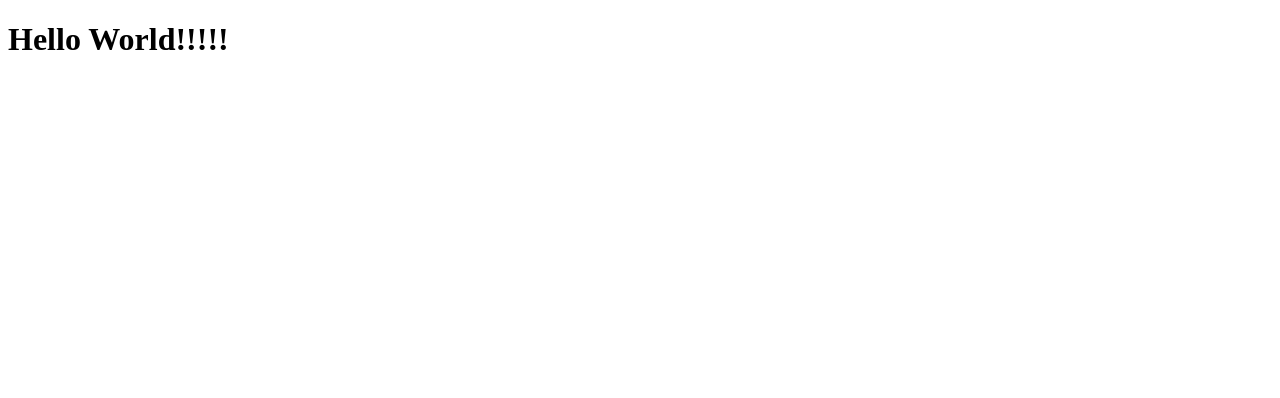
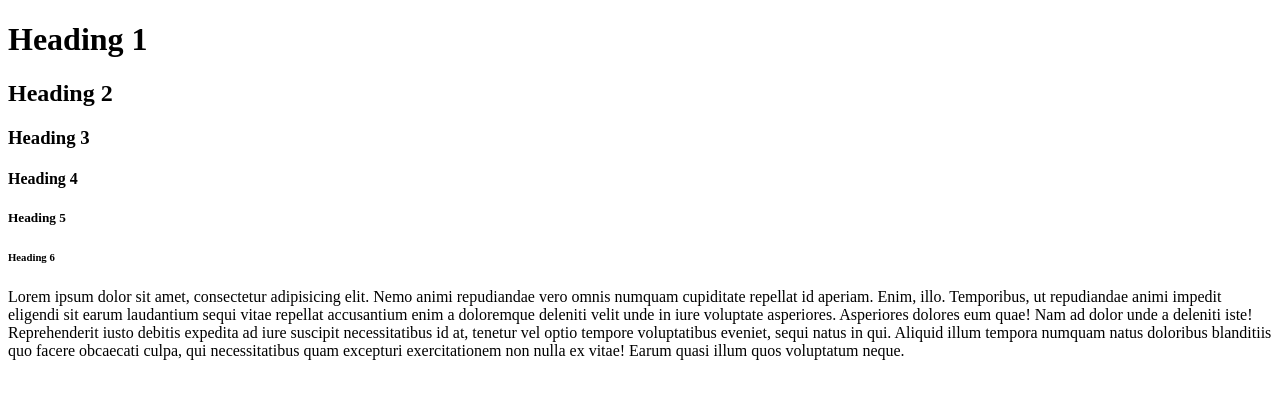
Before and after one commit to richardyhayashi/mastering-html-css, a plain HTML site: page src/index.html in a window 1280 px wide. Drawn offline with Linux system fonts and the light colour scheme.

Commit message:
Finished Chapter 7.

```diff
--- a/src/index.html
+++ b/src/index.html
@@ -6,6 +6,16 @@
     <title>My Web Page</title>
 </head>
 <body>
-    <h1>Hello World!!!!!</h1>
+    <!-- Headings -->
+    <h1>Heading 1</h1>
+    <h2>Heading 2</h2>
+    <h3>Heading 3</h3>
+    <h4>Heading 4</h4>
+    <h5>Heading 5</h5>
+    <h6>Heading 6</h6>
+    <!-- Paragraphs -->
+    <p>
+        Lorem ipsum dolor sit amet, consectetur adipisicing elit. Nemo animi repudiandae vero omnis numquam cupiditate repellat id aperiam. Enim, illo. Temporibus, ut repudiandae animi impedit eligendi sit earum laudantium sequi vitae repellat accusantium enim a doloremque deleniti velit unde in iure voluptate asperiores. Asperiores dolores eum quae! Nam ad dolor unde a deleniti iste! Reprehenderit iusto debitis expedita ad iure suscipit necessitatibus id at, tenetur vel optio tempore voluptatibus eveniet, sequi natus in qui. Aliquid illum tempora numquam natus doloribus blanditiis quo facere obcaecati culpa, qui necessitatibus quam excepturi exercitationem non nulla ex vitae! Earum quasi illum quos voluptatum neque.
+    </p>
 </body>
 </html>
```
Also changed, not shown: 1 other file.
